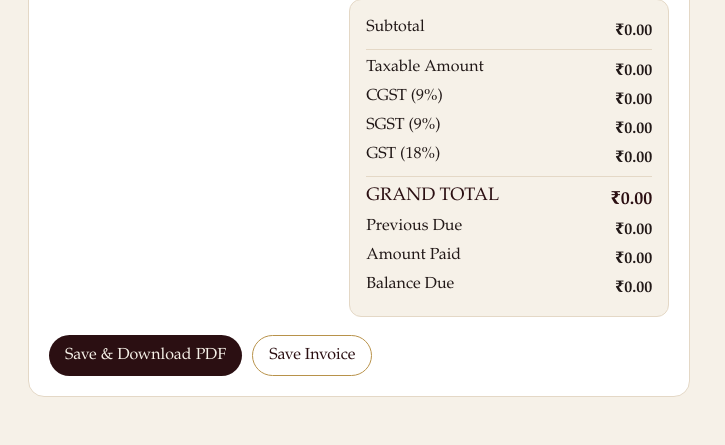
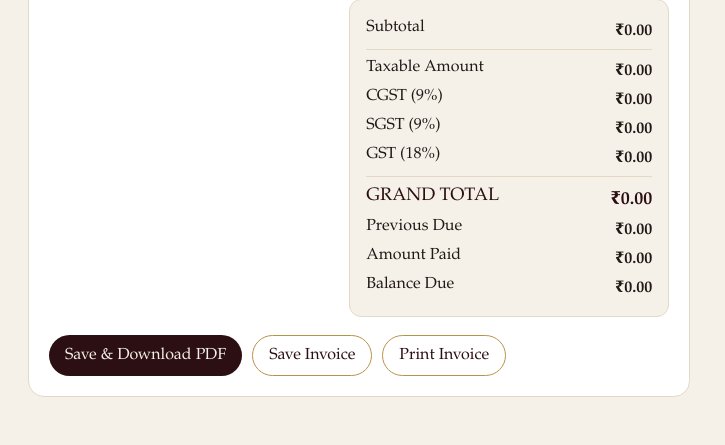
Before and after one commit to nikitapatidar957/invoice_generator_deliora, a Flask app: page / in a window 1280 px wide. Shown: the part 1175-1620 px from the top of the page, without its empty margins (0-725 px from the left). Run offline with Flask 3, Linux system fonts and the light colour scheme; data that the repository does not hold is empty; parts of the project's set-up code (start-up, migrations or seed data) failed here and were passed over.

Commit message:
add print

```diff
--- a/routes/invoice_routes.py
+++ b/routes/invoice_routes.py
@@ -91,8 +91,20 @@ def download_pdf(invoice_id: int):
     response = send_file(
         pdf_path,
         mimetype="application/pdf",
-        as_attachment=True,
+        as_attachment=request.args.get("inline") != "1",
         download_name=invoice_download_name(invoice),
     )
     response.call_on_close(lambda: pdf_path.unlink(missing_ok=True))
     return response
+
+
+@invoice_bp.get("/invoices/<int:invoice_id>/print")
+def print_invoice(invoice_id: int):
+    invoice = get_invoice(invoice_id)
+    if not invoice:
+        return jsonify({"error": "Invoice not found."}), 404
+    return render_template(
+        "print_invoice.html",
+        invoice=invoice,
+        pdf_url=f"/invoices/{invoice_id}/pdf?inline=1",
+    )
--- a/static/js/invoice.js
+++ b/static/js/invoice.js
@@ -428,12 +428,35 @@ async function saveInvoice(download) {
     }, download ? 1500 : 0);
 }
 
+async function printInvoice() {
+    hideAlert();
+    const state = recalc();
+    const error = validate(state);
+    if (error) {
+        showAlert(error);
+        return;
+    }
+    const response = await fetch("/api/invoices", {
+        method: "POST",
+        headers: { "Content-Type": "application/json" },
+        body: JSON.stringify(state),
+    });
+    const data = await response.json();
+    if (!response.ok) {
+        showAlert(data.error || "Could not save invoice.");
+        return;
+    }
+    window.open("/invoices/" + data.id + "/print", "_blank", "noopener");
+    showAlert("Invoice opened for printing.", true);
+}
+
 document.getElementById("addProduct").addEventListener("click", () => addRow());
 document.getElementById("invoiceForm").addEventListener("submit", (e) => {
     e.preventDefault();
     saveInvoice(true);
 });
 document.getElementById("saveOnly").addEventListener("click", () => saveInvoice(false));
+document.getElementById("printInvoice").addEventListener("click", printInvoice);
 document.getElementById("invoiceForm").addEventListener("input", recalc);
 document.getElementById("invoiceForm").addEventListener("change", recalc);
 document.querySelectorAll(".price").forEach((el) => {
--- a/templates/invoice.html
+++ b/templates/invoice.html
@@ -145,6 +145,7 @@
         <div class="actions">
             <button type="submit" class="btn primary" id="saveDownload">Save &amp; Download PDF</button>
             <button type="button" class="btn ghost" id="saveOnly">Save Invoice</button>
+            <button type="button" class="btn ghost" id="printInvoice">Print Invoice</button>
         </div>
     </form>
 
```
Also changed, not shown: templates/print_invoice.html (added, +42 -0 lines).
